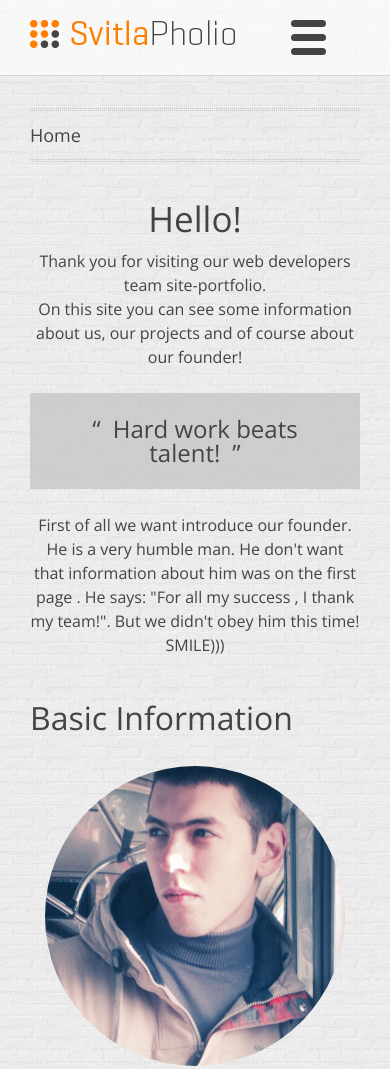
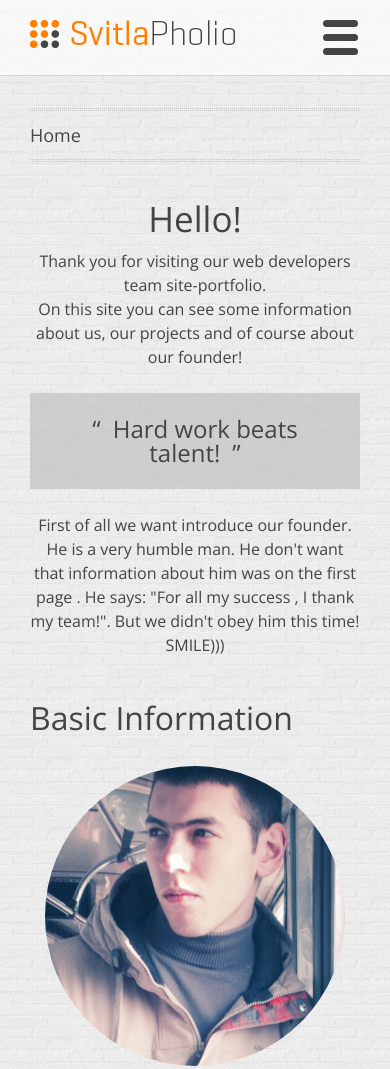
Before and after one commit to oksanich/SvitlaPholio, a plain HTML site: page index.html in a window 390 px wide. Shown: the top 1069 px of the page. Drawn offline with nearby package versions, Linux system fonts and the light colour scheme; some packages are replaced by stand-ins of ours.

Commit message:
Fix html.

```diff
--- a/index.html
+++ b/index.html
@@ -21,12 +21,10 @@
             <div class="header">
                 <a class="logo" href="/"><img src="images/design/logoHeader.png" alt="SvitlaPholio"/></a>
                 <div class="mobileMenu cf">
-                    <div class="mobileMenu cf">
-                        <div class="sandwichOpen _sandwichOpen">
-                            <div class="swTopper"></div>
-                            <div class="swBottom"></div>
-                            <div class="swFooter"></div>
-                        </div>
+                    <div class="sandwichOpen _sandwichOpen">
+                        <div class="swTopper"></div>
+                        <div class="swBottom"></div>
+                        <div class="swFooter"></div>
                     </div>
                 </div>
                 <div class="textCenter">
```
Also changed, not shown: portfolio.html (+4 -6 lines), portfolioPreview.html (+4 -6 lines).
